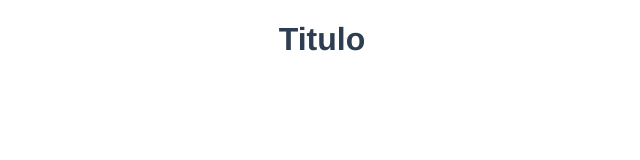
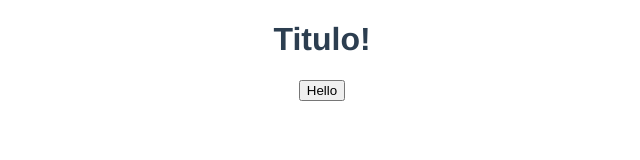
Before and after one commit to fecocode/v-log, a Vue app: page /title-component in a window 1280 px wide. Shown: the top 160 px of the page, without its empty margins (318-958 px from the left). Built offline with nearby package versions, Linux system fonts and the light colour scheme.

Commit message:
WIP title component

```diff
--- a/src/components/TitleComponent.vue
+++ b/src/components/TitleComponent.vue
@@ -1,5 +1,8 @@
 <template>
-  <h1>Titulo</h1>
+  <div>
+    <h1>Titulo!</h1>
+    <button>Hello</button>
+  </div>
 </template>
 
 <script>
```
